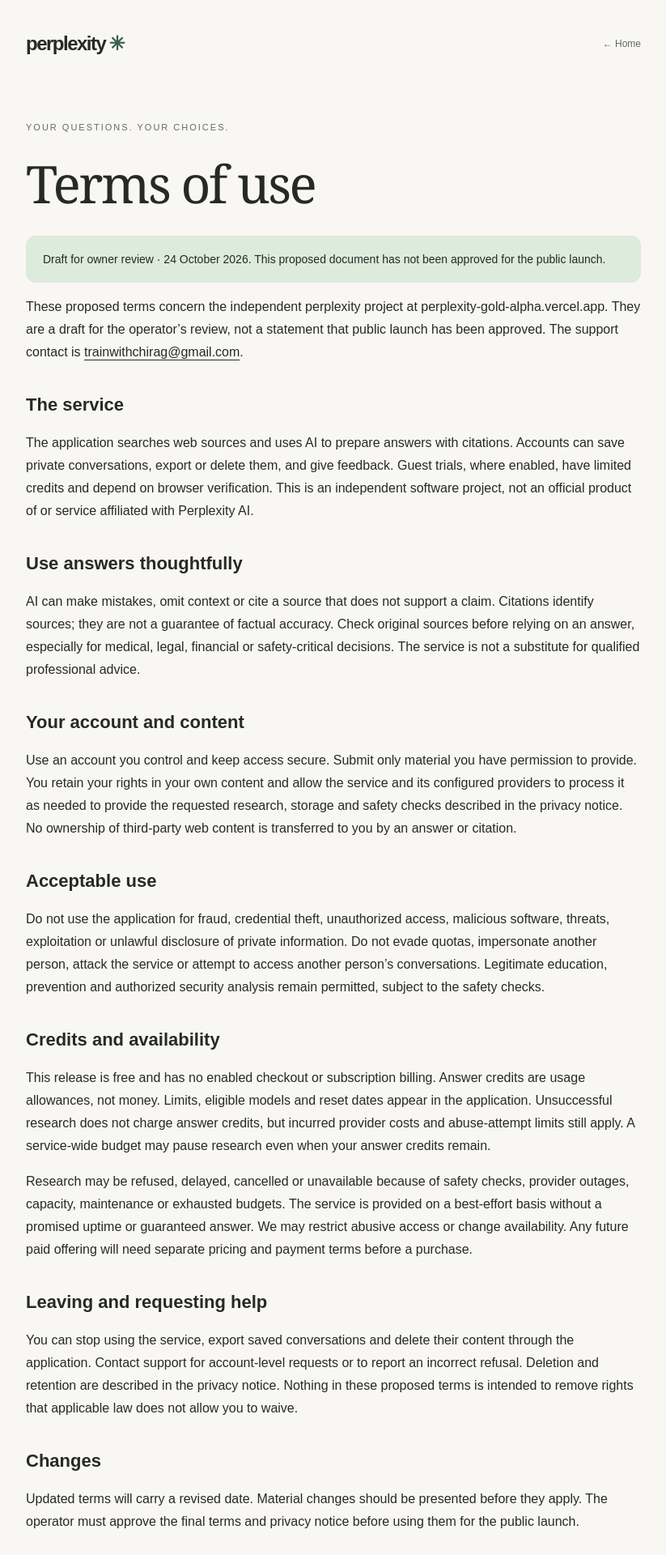
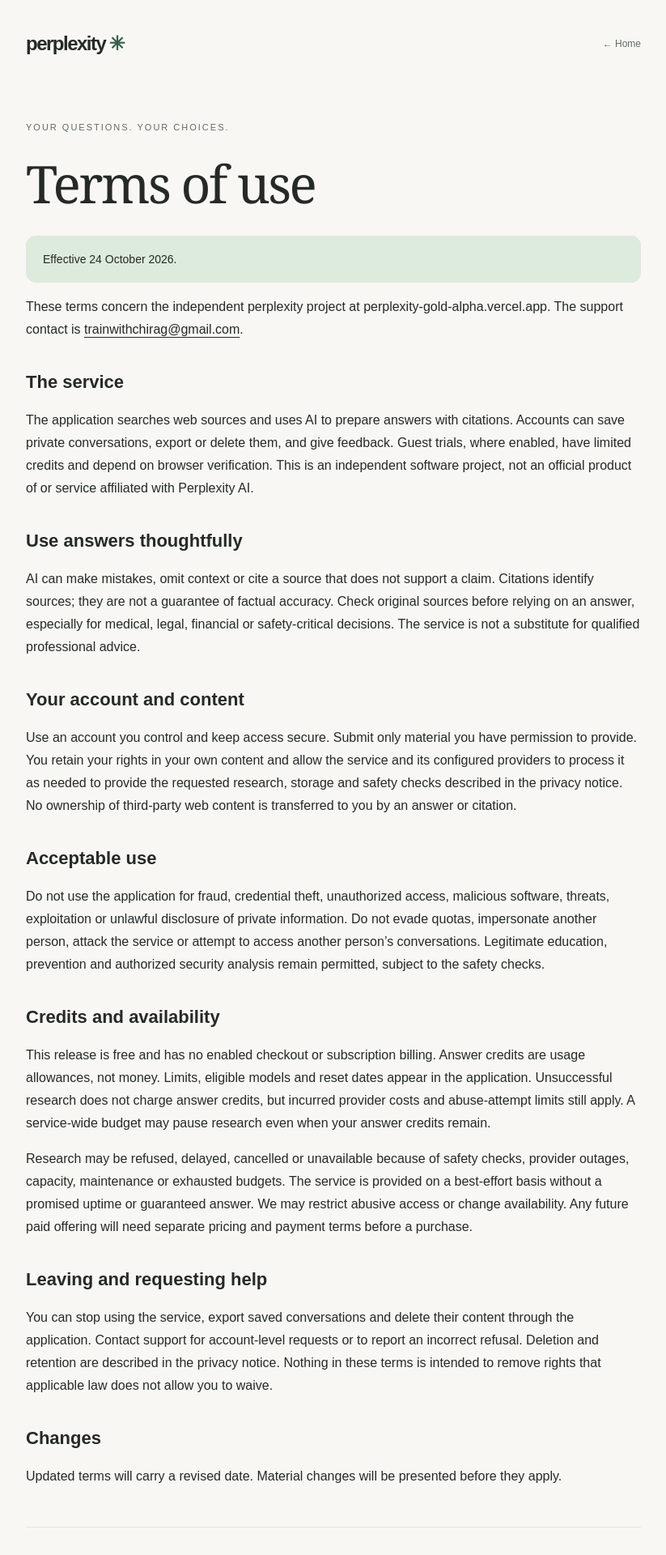
Before and after one commit to jackedengineer/perplexity, a Next.js app: page /terms in a window 1280 px wide. Shown: the top 1920 px of the page at 81% size, without its empty margins (228-1051 px from the left). Built offline with nearby package versions, Linux system fonts and the light colour scheme.

Commit message:
docs: publish owner-approved privacy policy and terms

```diff
--- a/src/app/privacy/page.tsx
+++ b/src/app/privacy/page.tsx
@@ -1,6 +1,6 @@
 import {PublicPolicy} from '@/components/public-policy';
 
-export const metadata={title:'Privacy policy — draft',robots:{index:false,follow:false}};
+export const metadata={title:'Privacy policy'};
 export default function PrivacyPage(){
   return <PublicPolicy title="Privacy policy">
     <p>This notice describes the independent perplexity research application at
@@ -51,7 +51,8 @@
       application database and stops active work from saving a late answer. Content-free deletion markers,
       abuse controls and financial usage records remain for reconciliation and replay protection. This does
       not promise immediate erasure from backups or third-party systems. Backup, security-log and external
-      provider retention must be confirmed before this draft is approved.</p>
+      provider retention follow the applicable service settings and provider policies; contact us for
+      current details or help with a deletion request.</p>
     <h2>Your choices</h2>
     <p>Use the conversation menu to export approved messages and citation links as JSON or to delete a
       conversation. Contact us for account-level access, correction or deletion requests; identity verification
--- a/src/app/terms/page.tsx
+++ b/src/app/terms/page.tsx
@@ -1,10 +1,9 @@
 import {PublicPolicy} from '@/components/public-policy';
 
-export const metadata={title:'Terms of use — draft',robots:{index:false,follow:false}};
+export const metadata={title:'Terms of use'};
 export default function TermsPage(){
   return <PublicPolicy title="Terms of use">
-    <p>These proposed terms concern the independent perplexity project at perplexity-gold-alpha.vercel.app.
-      They are a draft for the operator’s review, not a statement that public launch has been approved.
+    <p>These terms concern the independent perplexity project at perplexity-gold-alpha.vercel.app.
       The support contact is <a href="mailto:trainwithchirag@gmail.com">trainwithchirag@gmail.com</a>.</p>
     <h2>The service</h2>
     <p>The application searches web sources and uses AI to prepare answers with citations. Accounts can save
@@ -38,10 +37,9 @@
     <h2>Leaving and requesting help</h2>
     <p>You can stop using the service, export saved conversations and delete their content through the application.
       Contact support for account-level requests or to report an incorrect refusal. Deletion and retention are
-      described in the privacy notice. Nothing in these proposed terms is intended to remove rights that
+      described in the privacy notice. Nothing in these terms is intended to remove rights that
       applicable law does not allow you to waive.</p>
     <h2>Changes</h2>
-    <p>Updated terms will carry a revised date. Material changes should be presented before they apply.
-      The operator must approve the final terms and privacy notice before using them for the public launch.</p>
+    <p>Updated terms will carry a revised date. Material changes will be presented before they apply.</p>
   </PublicPolicy>;
 }
--- a/src/components/public-policy.tsx
+++ b/src/components/public-policy.tsx
@@ -14,8 +14,7 @@
       <Link className="back-link" href="/">← Home</Link></header>
     <p className="eyebrow">Your questions. Your choices.</p>
     <h1>{title}</h1>
-    <aside className="policy-draft">Draft for owner review · 24 October 2026.
-      This proposed document has not been approved for the public launch.</aside>
+    <p className="policy-draft">Effective 24 October 2026.</p>
     <article>{children}</article>
     <footer><p>Questions? <a href="mailto:trainwithchirag@gmail.com">trainwithchirag@gmail.com</a></p>
       <PolicyLinks /><p>Independent research project. Not affiliated with Perplexity AI.</p></footer>
```
